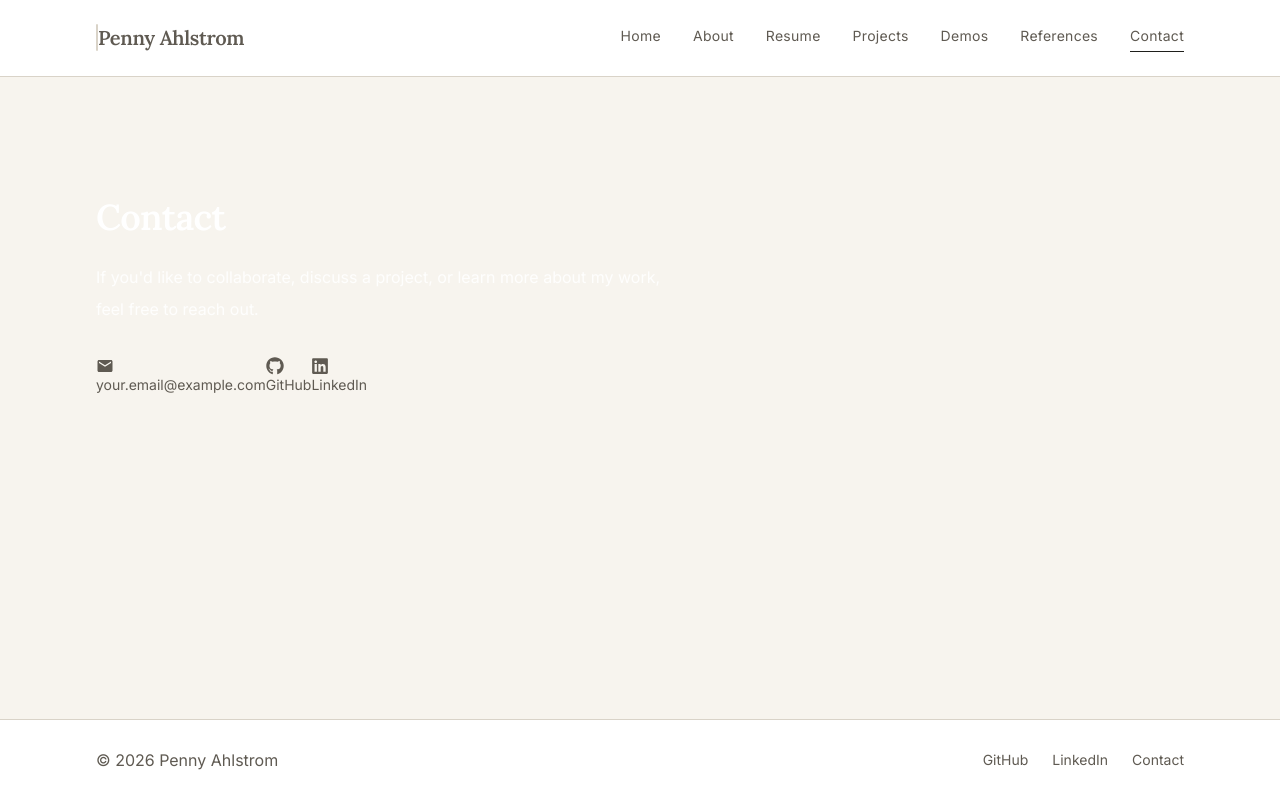
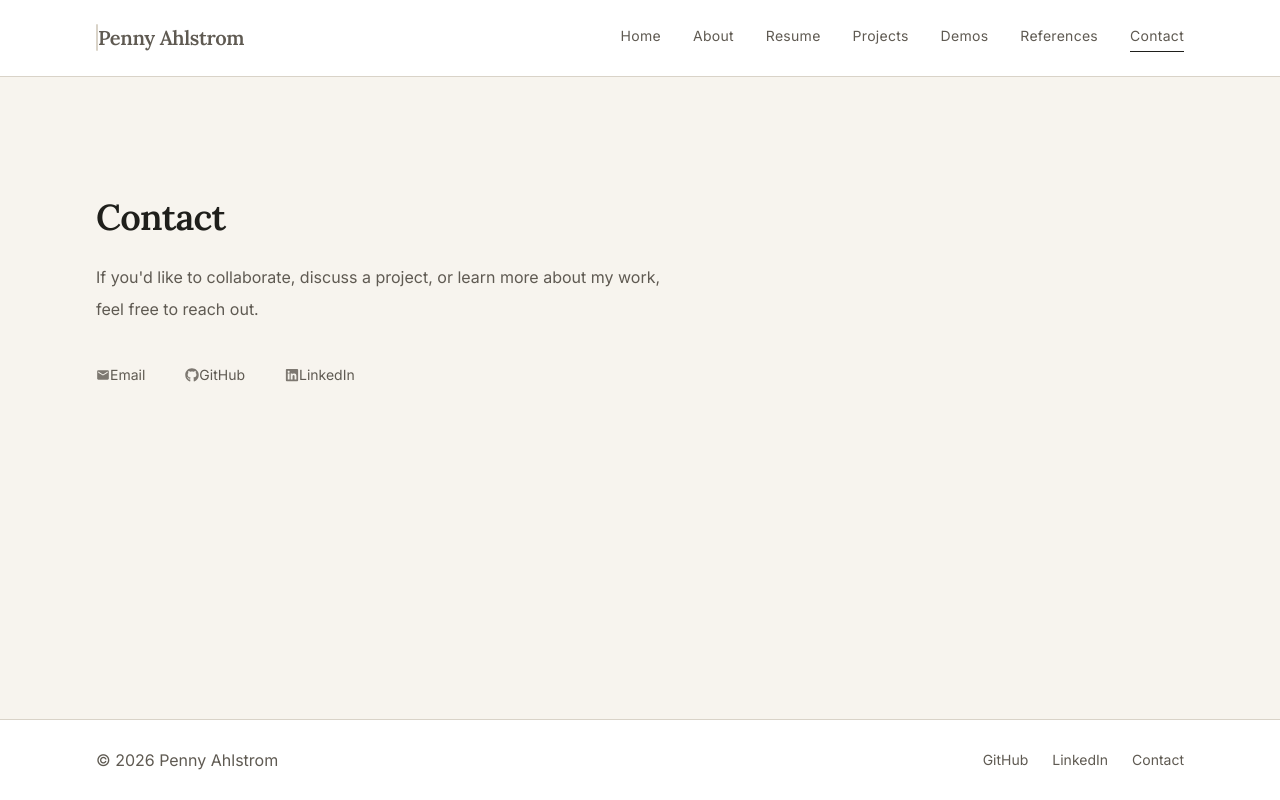
Before and after one commit to PennyAhlstrom/my-portfolio, a Next.js app: page /contact in a window 1280 px wide. Built offline with nearby package versions, Linux system fonts and the light colour scheme; grey boxes are pictures that could not be loaded.

Commit message:
update contact section to use theme styling and increase padding for contact option app links

```diff
--- a/components/contact/ContactDetails.tsx
+++ b/components/contact/ContactDetails.tsx
@@ -1,59 +1,56 @@
+"use client";
+
+import { useState } from "react";
 import Section from "@/components/ui/SectionWrapper";
 import Container from "@/components/layout/Container";
 import SectionHeader from "@/components/ui/SectionHeader";
 import Text from "@/components/ui/Text";
 import AppLink from "@/components/ui/AppLink";
 
-import { FaGithub, FaLinkedin } from "react-icons/fa";
-import { MdEmail } from "react-icons/md";
+import { actionIcons } from "@/components/icons/actionIcons"
 
-const sectionVariant = "light"  // I'm doing this to easily change the styling for the entire page
-                                //  instead of useContext since there is just one level of props
-                                //  so prop drilling is not really a concern
+const GitHubIcon = actionIcons.github
+const LinkedInIcon = actionIcons.linkedin
+const EmailIcon = actionIcons.email
 
 export default function ContactDetails() {
+  const [showEmail, setShowEmail] = useState(false);
   return (
-    <Section>
+    <Section variant="plain">
       <Container>
-        <SectionHeader variant={sectionVariant}>Contact</SectionHeader>
+        <SectionHeader>Contact</SectionHeader>
 
-        <Text variant={sectionVariant} className="mt-4 max-w-xl">
+        <Text className="mt-4 max-w-xl text-muted">
           If you'd like to collaborate, discuss a project, or learn more about my
           work, feel free to reach out.
         </Text>
 
-        <div className="mt-8 space-y-4">
-
+      <div className="mt-10 flex flex-wrap items-center gap-x-10 gap-y-4">
           <AppLink
-            href="mailto:your.email@example.com"
-            external
-            className="flex items-center gap-3"
+            href="mailto:penny.ahlstrom@georgebrown.ca"
+            icon={<EmailIcon size={14} />}
             variant="muted"
           >
-            <MdEmail className="text-lg" />
-            your.email@example.com
+            Email
           </AppLink>
 
           <AppLink
             href="https://github.com/yourusername"
             external
-            className="flex items-center gap-3"
+            icon={<GitHubIcon size={14} />}
             variant="muted"
           >
-            <FaGithub className="text-lg" />
             GitHub
           </AppLink>
 
           <AppLink
             href="https://linkedin.com/in/yourusername"
             external
-            className="flex items-center gap-3"
+            icon={<LinkedInIcon size={14} />}
             variant="muted"
           >
-            <FaLinkedin className="text-lg" />
             LinkedIn
           </AppLink>
-
         </div>
       </Container>
     </Section>
```
